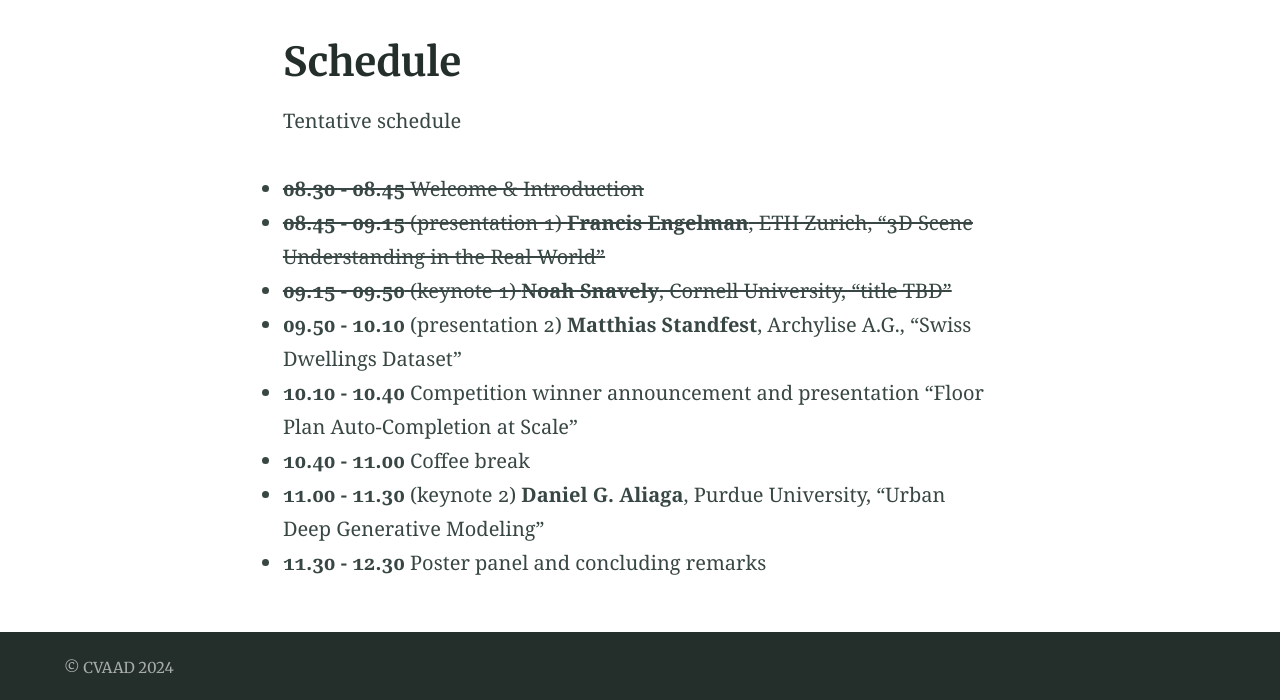
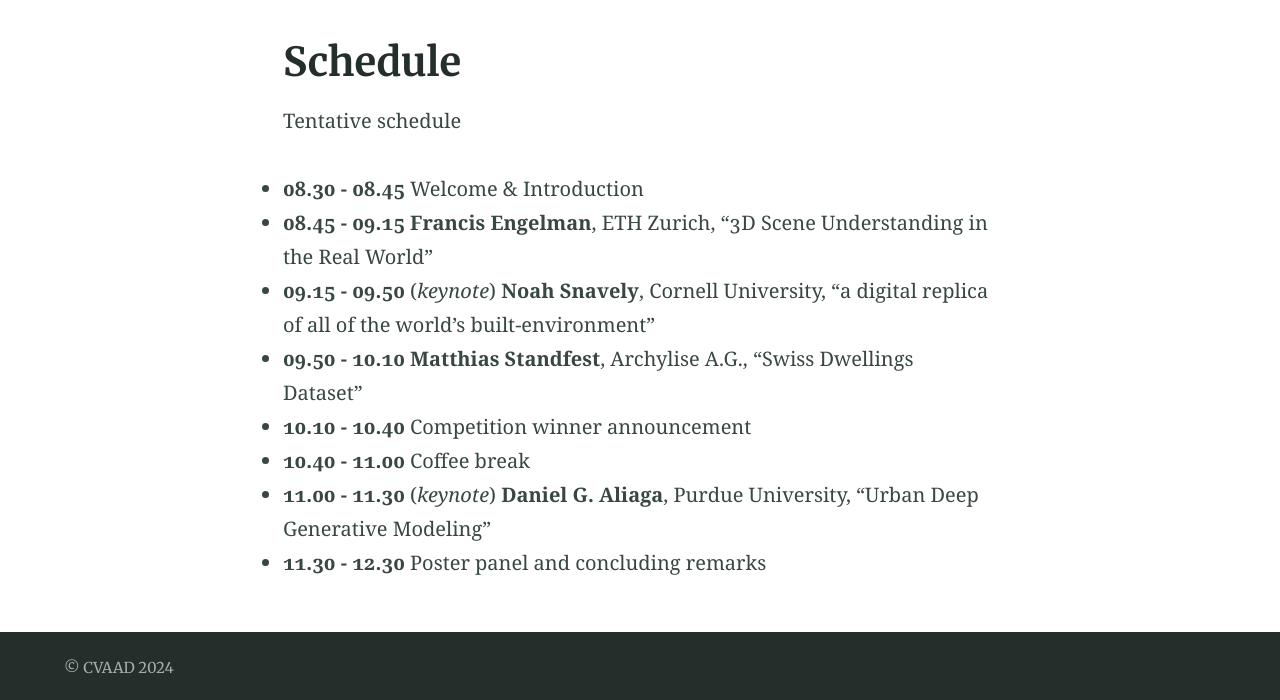
Before and after one commit to cvaad-workshop/cvaad-workshop.github.io, a Jekyll site: the page built from schedule.md, in a window 1280 px wide. Shown: the part 424-1124 px from the top of the page. Built offline with Jekyll 4.4.1, drawn with Linux system fonts in a browser that asks for light colours.

Commit message:
re-structure schedule

```diff
--- a/schedule.md
+++ b/schedule.md
@@ -6,11 +6,11 @@ feature_image: "../assets/images/cover-image1.png"
 
 Tentative schedule
 
-- ~~**08.30 - 08.45** Welcome & Introduction~~
-- ~~**08.45 - 09.15** (presentation 1) **Francis Engelman**, ETH Zurich, "3D Scene Understanding in the Real World"~~
-- ~~**09.15 - 09.50** (keynote 1) **Noah Snavely**, Cornell University, "title TBD"~~
-- **09.50 - 10.10** (presentation 2) **Matthias Standfest**, Archylise A.G., "Swiss Dwellings Dataset"
-- **10.10 - 10.40** Competition winner announcement and presentation "Floor Plan Auto-Completion at Scale"
+- **08.30 - 08.45** Welcome & Introduction
+- **08.45 - 09.15** **Francis Engelman**, ETH Zurich, "3D Scene Understanding in the Real World"
+- **09.15 - 09.50** (_keynote_) **Noah Snavely**, Cornell University, "a digital replica of all of the world’s built-environment"
+- **09.50 - 10.10** **Matthias Standfest**, Archylise A.G., "Swiss Dwellings Dataset"
+- **10.10 - 10.40** Competition winner announcement
 - **10.40 - 11.00** Coffee break
-- **11.00 - 11.30** (keynote 2) **Daniel G. Aliaga**, Purdue University, "Urban Deep Generative Modeling"
+- **11.00 - 11.30** (_keynote_) **Daniel G. Aliaga**, Purdue University, "Urban Deep Generative Modeling"
 - **11.30 - 12.30** Poster panel and concluding remarks
```
